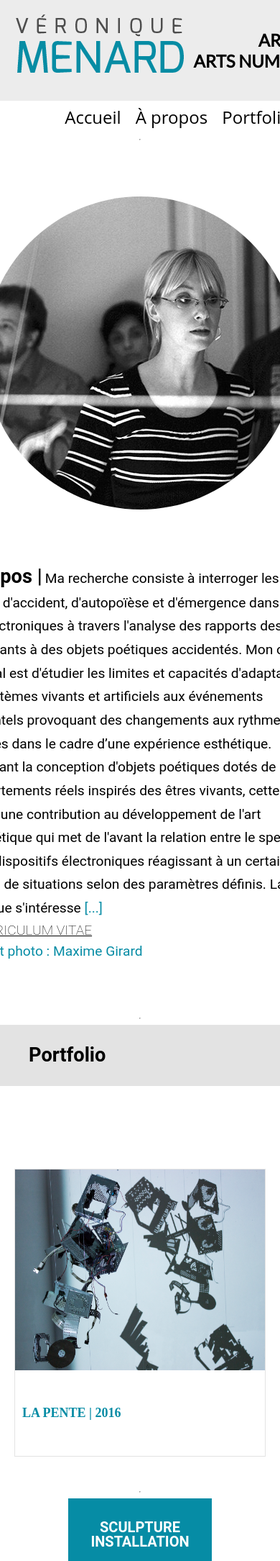
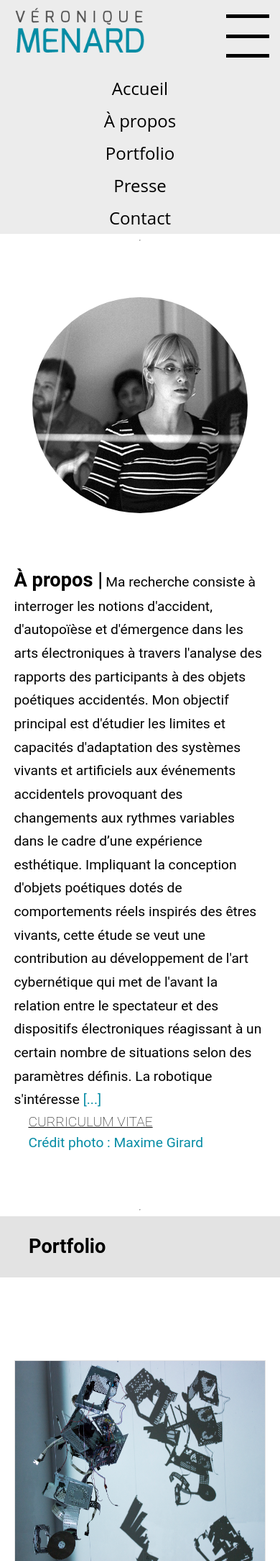
Before and after one commit to Skitak/portfolio-Veronique, a PHP site: page / in a window 390 px wide. Shown: the top 2169 px of the page at 72% size. Run offline with PHP 8.4, Linux system fonts and the light colour scheme; some web fonts are replaced.

Commit message:
responsiveness added

```diff
--- a/Atelier 5/CSS/Style.css
+++ b/Atelier 5/CSS/Style.css
@@ -54,7 +54,7 @@ header {
     flex-direction: row;
     flex-wrap: wrap;
     align-items: center;
-    background-color: white;
+    background-color: #ececec;
 }
 
 header .logo {
@@ -63,14 +63,12 @@ header .logo {
   flex: 5;
   width: 100%;
   height: 140px;
-  min-width: 520px;
+  /*min-width: 520px;*/
   justify-content: space-between;
   align-items: center;
-  background-color: #ececec;
 }
 
 header .logo > p {
-  align-self:
     flex: 2;
     padding-left: 20px;
 }
@@ -96,6 +94,43 @@ header nav {
     justify-content: center;
     align-items: center;
 }
+
+header .button {
+	display: none;
+	align-items: center;
+	justify-content: center;
+	z-index: 2;
+	position: relative;
+	width: 60px;
+	height: 60px;
+	margin-right: 15px;
+}
+
+header .button .central-bar {
+	width: 60px;
+	height: 5px;
+	background-color: black;
+}
+
+header .button::before {
+	content: '';
+	position: absolute;
+	width: 60px;
+	height: 5px;
+	background-color: black;
+	top: 0px;
+	z-index: 5;
+}
+
+header .button::after {
+	content: '';
+	position: absolute;
+	width: 60px;
+	height: 5px;
+	background-color: black;
+	bottom: 0px;
+}
+
 
 header nav > ul {
     width: 70%;
@@ -363,6 +399,56 @@ header nav #menu-portfolio:hover ul li:hover{
     font-size: 1.2em;
     text-indent: 20px;
     color : #068ca5;
+}
+
+@media screen and (max-width: 550px) {
+	header {
+		justify-content: space-around;
+	}
+
+	header .logo {
+	    width: auto;
+		height: 100px;
+	}
+
+	header .logo {
+	    width: auto;
+	}
+
+	header .logo img {
+		width : 200;
+		height: 75px;
+	}
+
+	header .button {
+		display: flex;
+	}
+
+	header .logo h1 {
+		display: none;
+	}
+
+	header nav ul{
+		/*display: none;*/
+		flex-direction: column;
+		min-width: 300px;
+		width: 100%;
+		background-color: #ececec;
+
+	}
+
+	#apropos p > img {
+	    margin: 70px;
+	    margin-bottom: 0px;
+	    border-radius: 100%;
+		width: 300px;
+		height: 300px;
+	    flex: 1;
+	}
+
+	#apropos .informations {
+	    min-width: 200px;
+	}
 }
 
 #portfolio {
--- a/Atelier 5/JS/index.js
+++ b/Atelier 5/JS/index.js
@@ -30,6 +30,7 @@ $(document).ready(function(){
     	slidesToShow: 3,
     	slidesToScroll: 3,
 		variableWidth: true,
+		autoplay: false,
 		prevArrow: '<button type="button" class="arrow left"><div class="arrow-bubble"></div></button>',
 		nextArrow: '<button type="button" class="arrow right"><div class="arrow-bubble"></div></button>',
 		responsive : [
@@ -50,7 +51,8 @@ $(document).ready(function(){
 			    	slidesToScroll: 1,
         			infinite: true,
 					arrows: false,
-        			dots: false
+					autoplay: true,
+        			dots: true
 				}
 			},
 		    {
@@ -59,8 +61,9 @@ $(document).ready(function(){
 		      		slidesToShow: 1,
 			    	slidesToScroll: 1,
         			infinite: true,
+					autoplay: true,
 					arrows: false,
-        			dots: false
+        			dots: true
 				}
 			}
 		]
--- a/Atelier 5/index.html
+++ b/Atelier 5/index.html
@@ -16,6 +16,7 @@
 			<p><a href="index.html"><img src="images/Logo.png" alt="Logo"/></a></p>
 			<h1><span>ARTISTE EN</span><span>ARTS NUMÉRIQUES</span></h1>
 		</div>
+		<div class="button"> <div class="central-bar"></div></div>
 		<nav>
 			<ul>
 				<li><a href="index.html">Accueil</a></li>
```
Also changed, not shown: other parts of Atelier 5/CSS/Style.css (+40 -3 lines).
